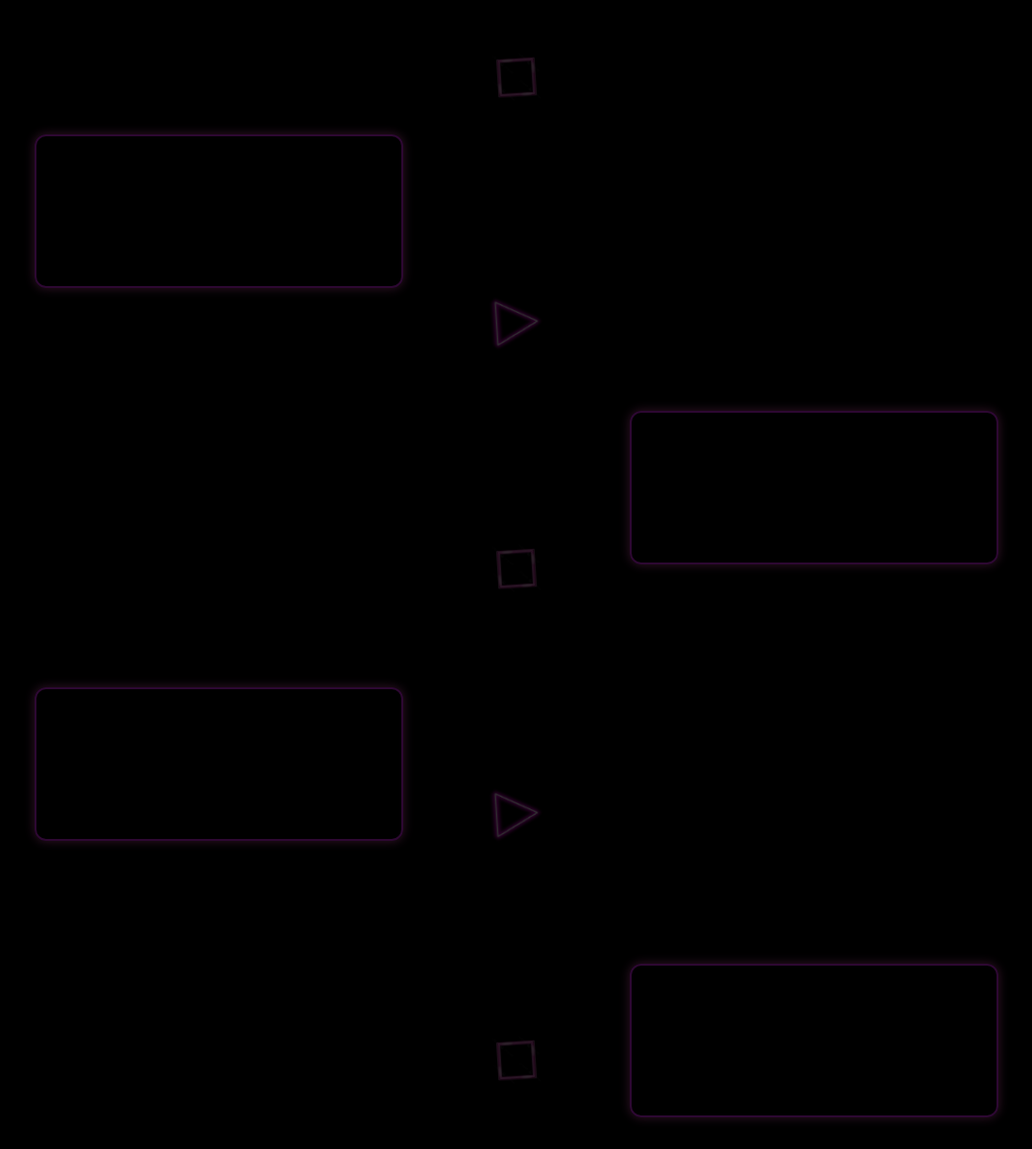
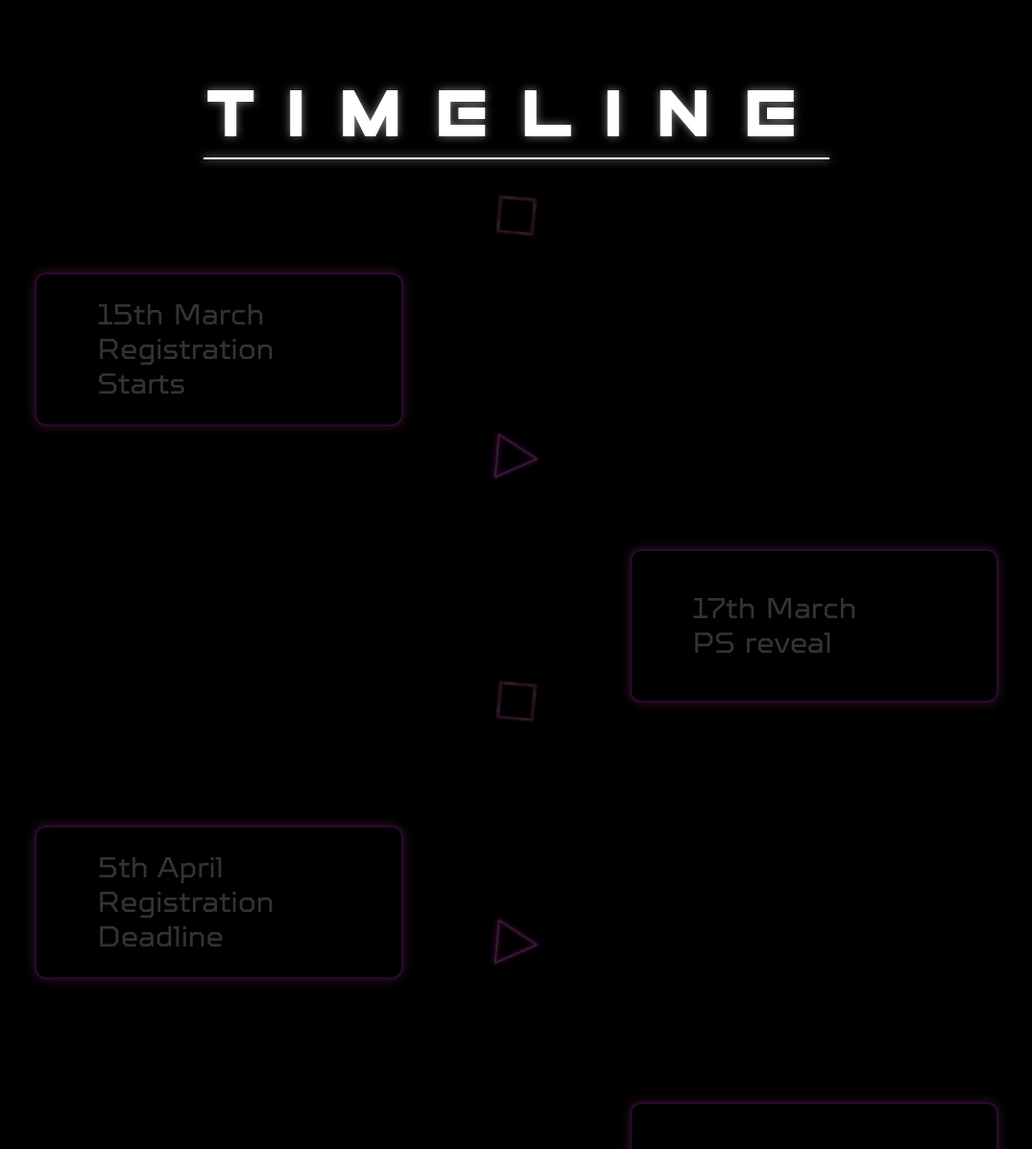
Before and after one commit to Vedaant-Mahale/aeravat-website, a React (Vite) app: page / in a window 1280 px wide. Shown: the part 1548-2745 px from the top of the page at 96% size, without its empty margins (102-1177 px from the left). Built offline with nearby package versions, Linux system fonts and the light colour scheme.

Commit message:
97% done

```diff
--- a/src/App.css
+++ b/src/App.css
@@ -118,8 +118,8 @@
   left: 0;
   width: 100%;
   height: 2px;
-  background-color: #e51937;
-  box-shadow: 0 0 10px rgba(229, 25, 55, 0.8);
+  background-color: white;
+  box-shadow: 0 0 10px rgba(255,255,255, 0.8);
 }
 
 .clip-path-triangle {
--- a/src/App.tsx
+++ b/src/App.tsx
@@ -151,8 +151,8 @@ function App() {
         gsap.from(".contact-item", {
           xPercent: -100, // Moves it left by 50% of its own width
           x: "50vw", // Moves it to the center of the viewport
-          duration: 0.5,
-          stagger: 0.1,
+          duration: 3,
+          stagger: 0.3,
           scrollTrigger: {
             trigger: contactRef.current,
             start: "top 100%",
@@ -163,8 +163,8 @@ function App() {
         });
         gsap.from(".contact-info", {
           opacity:0,
-          duration: 0.5,
-          stagger: 0.1,
+          duration: 3,
+          stagger: 0.3,
           scrollTrigger: {
             trigger: contactRef.current,
             start: "top 100%",
@@ -187,7 +187,7 @@ function App() {
     <>
       <div className="relative w-full h-screen bg-black flex justify-center items-center flex-col">
         <div className="text-7xl text-fuchsia-400 absolute top-5 squid-font">AERAVAT</div>
-        <a href="" className="text-4xl text-fuchsia-400 absolute top-35 squid-font p-2 border-2 border-fuchsia-400 rounded-xl shadow-[0px_0px_20px_rgb(255,100,200)] hover-grow">REGISTER</a>
+        <a href="https://unstop.com/o/wdvAW9R?utm_medium=Share&utm_source=shortUrl" className="text-4xl text-fuchsia-400 absolute top-35 squid-font p-2 border-2 border-fuchsia-400 rounded-xl shadow-[0px_0px_20px_rgb(255,100,200)] hover-grow">REGISTER</a>
         <div
           className="absolute md:w-40 md:h-40 w-20 h-20 rounded-full border-fuchsia-400 md:border-4 border-2 text-fuchsia-400 top-1/2 translate-y-[90px] md:translate-y-[180px] bottom-50 flex justify-center items-center shadow-[0px_0px_20px_rgb(255,100,200)] transition-all duration-300 ease-in-out cursor-pointer hover:bg-fuchsia-400/20 squid-font"
           style={{
@@ -304,7 +304,7 @@ function App() {
                 </div>
 
                 <div className="mt-auto flex justify-between items-center">
-                  <a className="squid-button px-6 py-2 bg-squid-green text-white font-bold rounded cursor-pointer hover:bg-white hover:text-squid-green transition-colors squid-font">
+                  <a href = "https://unstop.com/o/wdvAW9R?utm_medium=Share&utm_source=shortUrl" className="squid-button px-6 py-2 bg-squid-green text-white font-bold rounded cursor-pointer hover:bg-white hover:text-squid-green transition-colors squid-font">
                     REGISTER
                   </a>
                   <div className="w-12 h-12 bg-[#1f9e62] flex items-center justify-center">
@@ -341,10 +341,23 @@ function App() {
           </div>
         </div>
       </div>
-      <div ref={timelineRef} className="relative w-full md:h-[150vh] h-[100vh] bg-black justify-center flex overflow-x-hidden">
+      <div
+        className="relative w-full min-h-screen bg-black flex flex-col items-center justify-center overflow-hidden py-16"
+      >
+        <div ref={aboutTitleRef} className="absolute top-8 left-0 w-full flex justify-center z-10">
+          <div className="squid-title text-4xl md:text-7xl text-white font-bold tracking-widest">TIMELINE</div>
+        </div>
+      <div ref={timelineRef} className="relative mt-20 w-full md:h-[170vh] h-[100vh] bg-black justify-center  flex overflow-x-hidden">
         <div className="md:w-3/7 w-1/2">
-          <div className="timeline-left-box md:mt-22 mt-17 md:h-40 h-20 md:mr-10 mr-4 md:w-96 w-5/6 float-right border-2 border-fuchsia-500 glow rounded-xl"></div>
-          <div className="timeline-left-box md:mt-104 mt-40 md:h-40 h-20 md:mr-10 mr-4 md:w-96 w-5/6 float-right border-2 border-fuchsia-500 glow rounded-xl"></div>
+          <div className="timeline-left-box md:mt-22 mt-17 md:h-40 h-20 md:mr-10 mr-4 md:w-96 w-5/6 float-right border-2 border-fuchsia-500 glow rounded-xl justify-center flex flex-col items-center">
+          <div className="text-white octosquares-font w-2/3 m-auto md:text-3xl text-xs">15th March<br />Registration Starts</div>
+          </div>
+          <div className="timeline-left-box md:mt-104 mt-40 md:h-40 h-20 md:mr-10 mr-4 md:w-96 w-5/6 float-right border-2 border-fuchsia-500 glow rounded-xl flex justify-center flex-col items-center">
+          <div className="text-white octosquares-font w-2/3 m-auto md:text-3xl text-xs">5th April<br />Registration Deadline</div>
+          </div>
+          <div className="timeline-left-box md:mt-104 mt-40 md:h-40 h-20 md:mr-10 mr-4 md:w-96 w-5/6 float-right border-2 border-fuchsia-500 glow rounded-xl flex justify-center flex-col items-center">
+          <div className="text-white octosquares-font w-2/3 m-auto md:text-3xl text-xs">12th April<br />Offline Hackathon</div>
+          </div>
         </div>
         <div className="relative h-full bg-black flex flex-col">
           <img
@@ -368,15 +381,31 @@ function App() {
           ></img>
           <div className="timeline-center-item ml-auto mr-auto w-1 bg-fuchsia-500 md:mt-5 md:mb-5 md:h-40 h-25 m-1 rounded-full glow"></div>
           <img
+            className="timeline-center-item md:w-14 md:h-14 w-7 h-7 rotate"
+            src={pinksquare || "/placeholder.svg"}
+          ></img>
+          <div className="timeline-center-item ml-auto mr-auto w-1 bg-fuchsia-500 md:mt-5 md:mb-5 md:h-40 h-25 m-1 rounded-full glow"></div>
+          <img
             className="timeline-center-item mb-10 md:w-14 md:h-14 w-7 h-7 rotate"
-            src={pinksquare || "/placeholder.svg"}
+            src={pinktraingle || "/placeholder.svg"}
           ></img>
         </div>
         <div className="md:w-3/7 w-1/2">
-          <div className="timeline-right-box mt-54 md:mt-94 md:h-40 h-20 md:w-96 md:ml-10 ml-4 w-5/6 mr-5 float-left border-2 border-fuchsia-500 glow rounded-xl"></div>
-          <div className="timeline-right-box md:mt-104 mt-40 md:h-40 h-20 md:ml-10 ml-4 md:w-96 w-5/6 mr-5 float-left border-2 border-fuchsia-500 glow rounded-xl"></div>
+          <div className="timeline-right-box mt-54 md:mt-94 md:h-40 h-20 md:w-96 md:ml-10 ml-4 w-5/6 mr-5 float-left border-2 border-fuchsia-500 glow rounded-xl flex justify-center flex-col items-center">
+          <div className="text-white octosquares-font w-2/3 m-auto md:text-3xl text-xs">17th March<br />PS reveal</div>
+          </div>
+          <div className="timeline-right-box md:mt-104 mt-40 md:h-40 h-20 md:ml-10 ml-4 md:w-96 w-5/6 mr-5 float-left border-2 border-fuchsia-500 glow rounded-xl flex justify-center flex-col items-center">
+          <div className="text-white octosquares-font w-2/3 m-auto md:text-3xl text-xs">7th April<br />Round 1 Results</div>
+          </div>
         </div>
       </div>
+      </div>
+      <div
+        className="relative w-full min-h-screen bg-black flex flex-col items-center justify-center overflow-hidden py-16"
+      >
+        <div ref={aboutTitleRef} className="absolute top-8 left-0 w-full flex justify-center z-10">
+          <div className="squid-title text-4xl md:text-7xl text-white font-bold tracking-widest">CONTACT</div>
+        </div>
       <div className="relative w-full md:h-[100vh] h-[50vh] justify-center bg-black flex flex-col">
         <div className="m-auto mt-2 mb-2 md:mt-5 md:mb-5 flex justify-between w-[90vw] md:w-1/2">
           <img ref = {contactRef} src = {squidGameBg} className="contact-item mr-2 md:mr-auto md:w-50 md:h-50 h-20 w-20 rounded-full border-[#e51937] shadow-[0px_0px_20px_rgb(229,25,55)] md:border-6 border-2"></img>
@@ -391,6 +420,7 @@ function App() {
           <div ref = {contactRef} className="contact-info w-96 md:h-40  h-15 border-2 border-[#ff3d6f] shadow-[0px_0px_20px_rgb(255,61,111)] m-auto rounded-2xl"></div>
         </div>
       </div>
+      </div>
     </>
   )
 }
```
